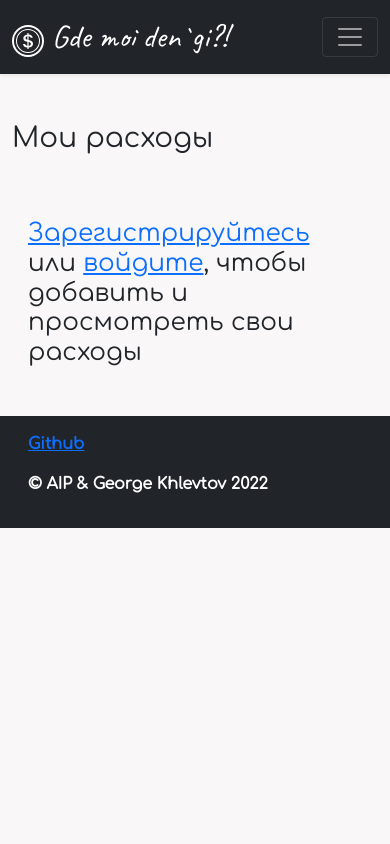
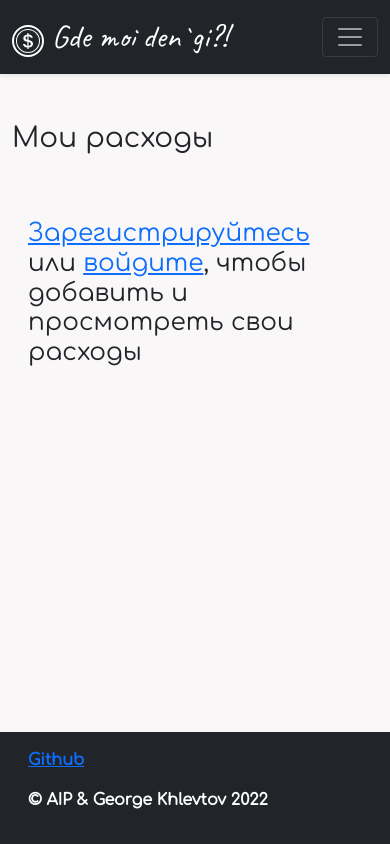
Before and after one commit to gkhlevtov/AIP-CostControl-Project, a Flask app: page / in a window 390 px wide. Run offline with Flask 2, Linux system fonts and the light colour scheme.

Commit message:
Fix footer and mobile screen view

```diff
--- a/static/style.css
+++ b/static/style.css
@@ -23,7 +23,7 @@ img {
     font-family: 'Comfortaa', 'Arial', 'Helvetica', sans-serif;
 }
 
-.footer {
+#footer {
     background-color: #212529;
     color: white;
     padding: 16px;
--- a/templates/base.html
+++ b/templates/base.html
@@ -2,7 +2,7 @@
 <html lang="ru">
 <head>
     <meta charset="utf-8">
-    <meta name="viewport" content="width=device-width, initial-scale=1">
+    <meta name="viewport" content="width=device-width, initial-scale=1, viewport-fit=cover">
     <link href="https://cdn.jsdelivr.net/npm/bootstrap@5.1.3/dist/css/bootstrap.min.css"
           rel="stylesheet"
           integrity="sha384-1BmE4kWBq78iYhFldvKuhfTAU6auU8tT94WrHftjDbrCEXSU1oBoqyl2QvZ6jIW3"
@@ -19,7 +19,7 @@
         {% endblock %}
     </title>
 </head>
-<body>
+<body class="d-flex flex-column min-vh-100">
 <header>
     {% include 'navbar.html' %}
 </header>
@@ -27,7 +27,7 @@
     {% block content %}
     {% endblock %}
 </main>
-<div class="footer">
+<footer class="mt-auto" id="footer">
     <div class="container">
         <p>
             <b>
@@ -42,7 +42,7 @@
             </b>
         </p>
     </div>
-</div>
+</footer>
 <script src="https://cdn.jsdelivr.net/npm/bootstrap@5.1.3/dist/js/bootstrap.bundle.min.js"
         integrity="sha384-ka7Sk0Gln4gmtz2MlQnikT1wXgYsOg+OMhuP+IlRH9sENBO0LRn5q+8nbTov4+1p"
         crossorigin="anonymous"></script>
```
